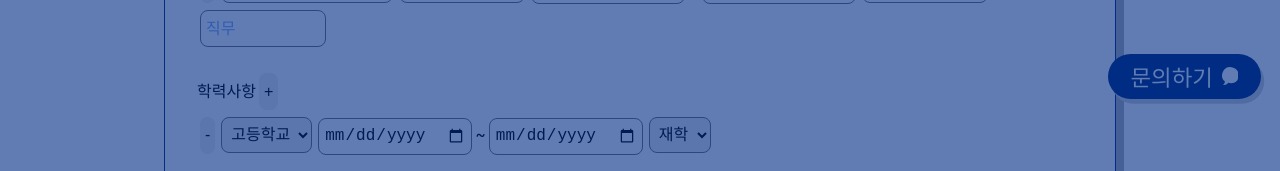
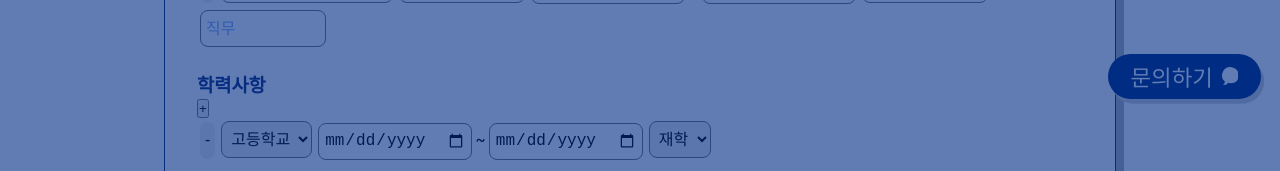
Before and after one commit to Gitppo/Frontend, a React (Create React App) app: page /git-info in a window 1280 px wide. Shown: the part 629-800 px from the top of the page. Built offline with nearby package versions, Linux system fonts and the light colour scheme; a web font is replaced by a local one.

Commit message:
info input

```diff
--- a/src/domain/InfoInput/index.js
+++ b/src/domain/InfoInput/index.js
@@ -197,7 +197,7 @@ function InfoInput() {
         <div className="ii-etc">
           <h1 className="beautiful-title">그 외의 정보</h1>
           <br />
-          <div id="infoList">
+          <div>
             <div className="title">
               <h3>경력사항</h3>
               <button
@@ -211,7 +211,7 @@ function InfoInput() {
 
             <ul>
               {careerList.map((x, i) => (
-                <li id="careerList">
+                <li key={`career-list-${i}`}>
                   <input
                     className="btn"
                     type="button"
@@ -282,18 +282,19 @@ function InfoInput() {
             </ul>
           </div>
           <br />
-          학력사항
-          <input
-            className="btn"
-            type="button"
-            value="+"
-            onClick={(e) => {
-              handleAddClick(schoolList, setSchoolList, e);
-            }}
-          />
-          {schoolList.map((x, i) => {
-            return (
-              <div id="schoolList">
+          <div>
+            <div className="title">
+              <h3>학력사항</h3>
+              <button
+                onClick={(e) => handleAddClick(schoolList, setSchoolList, e)}
+              >
+                +
+              </button>
+            </div>
+
+            <ul>
+              {schoolList.map((x, i) => (
+                <li key={`school-list-${i}`}>
                   <input
                     className="btn"
                     type="button"
@@ -339,22 +340,22 @@ function InfoInput() {
                     <option value="attend">재학</option>
                     <option value="graduate">졸업</option>
                   </select>
+                </li>
+              ))}
+            </ul>
           </div>
-            );
-          })}
           <br />
-          자격/어학사항
-          <input
-            className="btn"
-            type="button"
-            value="+"
-            onClick={(e) => {
-              handleAddClick(certList, setCertList, e);
-            }}
-          />
-          {certList.map((x, i) => {
-            return (
-              <div id="certList">
+          <div>
+            <div className="title">
+              <h3>자격/어학사항</h3>
+              <button onClick={(e) => handleAddClick(certList, setCertList, e)}>
+                +
+              </button>
+            </div>
+
+            <ul>
+              {certList.map((x, i) => (
+                <li key={`cer-list-${i}`}>
                   <input
                     className="btn"
                     type="button"
@@ -398,11 +399,12 @@ function InfoInput() {
                       handleInputChange(certList, setCertList, i, e)
                     }
                   />
+                </li>
+              ))}
+            </ul>
           </div>
-            );
-          })}
           <br />
-          수상경력
+          {/* // TODO : 여기서부터 다시 수정 수상경력 */}
           <input
             className="btn"
             type="button"
```
Lines whose indentation alone changed are shown as unchanged.
